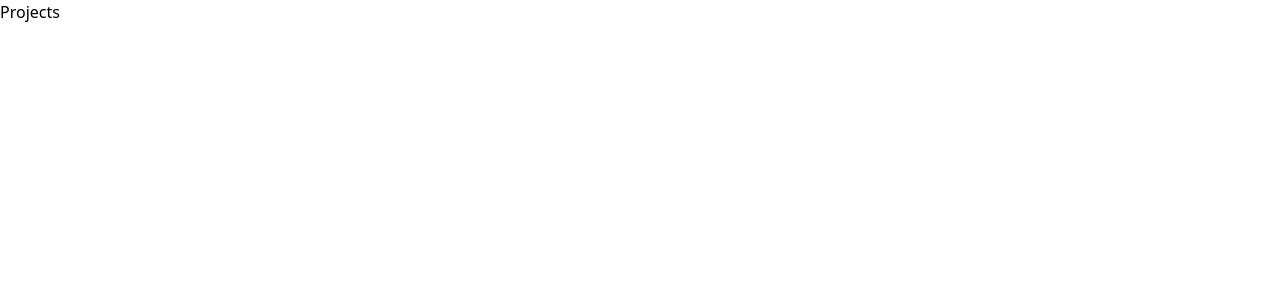
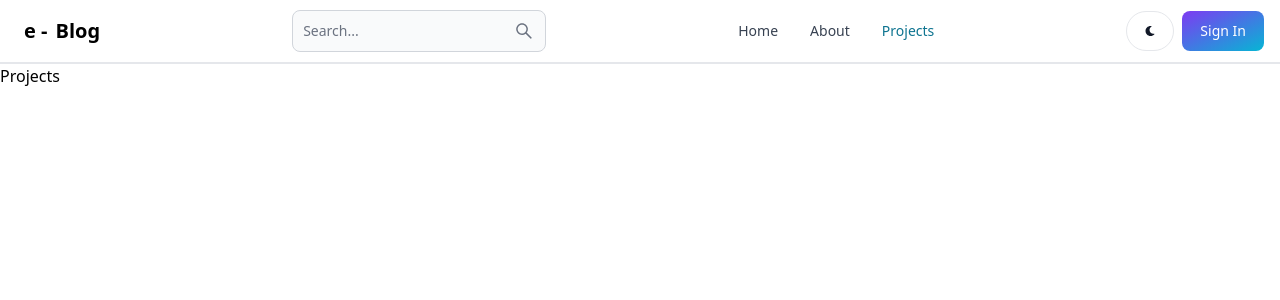
Before and after one commit to eflatuna/mern-blog, a React (Vite) app in the folder vite-project/: page /projects in a window 1280 px wide. Shown: the top 300 px of the page. Built offline with nearby package versions, Linux system fonts and the light colour scheme.

Commit message:
create the header section

```diff
--- a/vite-project/package.json
+++ b/vite-project/package.json
@@ -10,8 +10,10 @@
     "preview": "vite preview"
   },
   "dependencies": {
+    "flowbite-react": "^0.10.1",
     "react": "^18.3.1",
     "react-dom": "^18.3.1",
+    "react-icons": "^5.2.1",
     "react-router-dom": "^6.24.0"
   },
   "devDependencies": {
--- a/vite-project/src/App.jsx
+++ b/vite-project/src/App.jsx
@@ -5,10 +5,12 @@
 import SignUp from "./pages/SignUp";
 import Dashboard from "./pages/Dashboard";
 import Projects from "./pages/Projects";
+import Header from "./components/Header";
 
 export default function App() {
 	return (
 		<BrowserRouter>
+			<Header />
 			<Routes>
 				<Route path="/" element={<Home />} />
 				<Route path="/about" element={<About />} />
--- /dev/null
+++ b/vite-project/src/components/Header.jsx
@@ -0,0 +1,57 @@
+import React from "react";
+import { Button, Navbar, TextInput } from "flowbite-react";
+import { Link, useLocation } from "react-router-dom";
+import { AiOutlineSearch } from "react-icons/ai";
+import { FaMoon } from "react-icons/fa";
+
+const Header = () => {
+	const path = useLocation().pathname;
+	return (
+		<Navbar className="border-b-2">
+			<Link
+				to="/"
+				className="self-center whitespace-nowrap text-sm sm:text-xl font-semibold dark:text-white"
+			>
+				<span className="px-2 py-1 e">e -</span>
+				Blog
+			</Link>
+			<form>
+				<TextInput
+					type="text"
+					placeholder="Search..."
+					rightIcon={AiOutlineSearch}
+					className="hidden lg:inline"
+				/>
+			</form>
+			<Button className="w-12 h-10 lg:hidden" color="gray" pill>
+				<AiOutlineSearch />
+			</Button>
+			<div className="flex gap-2 md:order-2">
+				<Button
+					className="w-12 h-10 hidden sm:inline"
+					color="gray"
+					pill
+				>
+					<FaMoon />
+				</Button>
+				<Link to="/sign-in">
+					<Button gradientDuoTone="purpleToBlue">Sign In</Button>
+				</Link>
+				<Navbar.Toggle />
+			</div>
+			<Navbar.Collapse>
+				<Navbar.Link active={path === "/"} as={"div"}>
+					<Link to="/">Home</Link>
+				</Navbar.Link>
+				<Navbar.Link active={path === "about"} as={"div"}>
+					<Link to="/about">About</Link>
+				</Navbar.Link>
+				<Navbar.Link active={path === "/projects"} as={"div"}>
+					<Link to="/projects">Projects</Link>
+				</Navbar.Link>
+			</Navbar.Collapse>
+		</Navbar>
+	);
+};
+
+export default Header;
--- a/vite-project/tailwind.config.js
+++ b/vite-project/tailwind.config.js
@@ -1,8 +1,10 @@
+const flowbite = require("flowbite-react/tailwind");
 /** @type {import('tailwindcss').Config} */
 export default {
-	content: ["./index.html", "./src/**/*.{js,ts,jsx,tsx}"],
+	content: ["./index.html", "./src/**/*.{js,ts,jsx,tsx}", flowbite.content()],
+
 	theme: {
 		extend: {},
 	},
-	plugins: [],
+	plugins: [flowbite.plugin()],
 };
```
Also changed, not shown: 1 other file (tests, documents, lock files or other folders).
